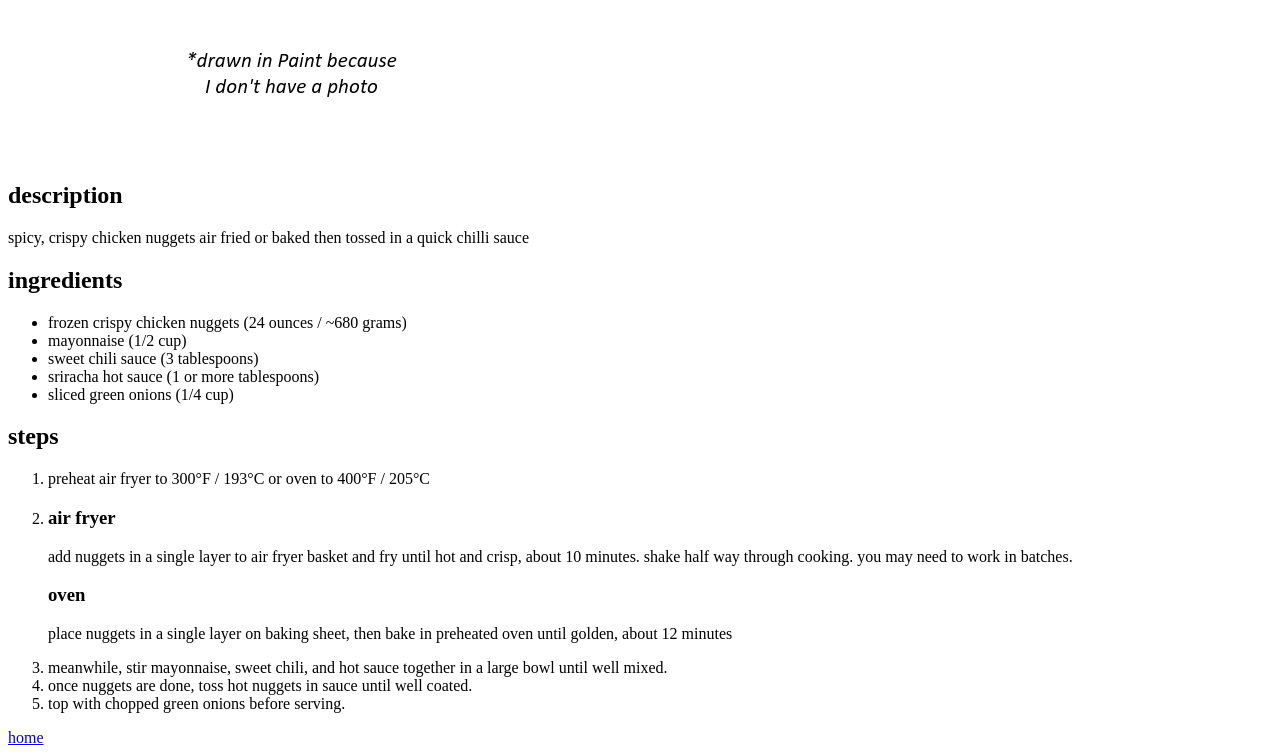
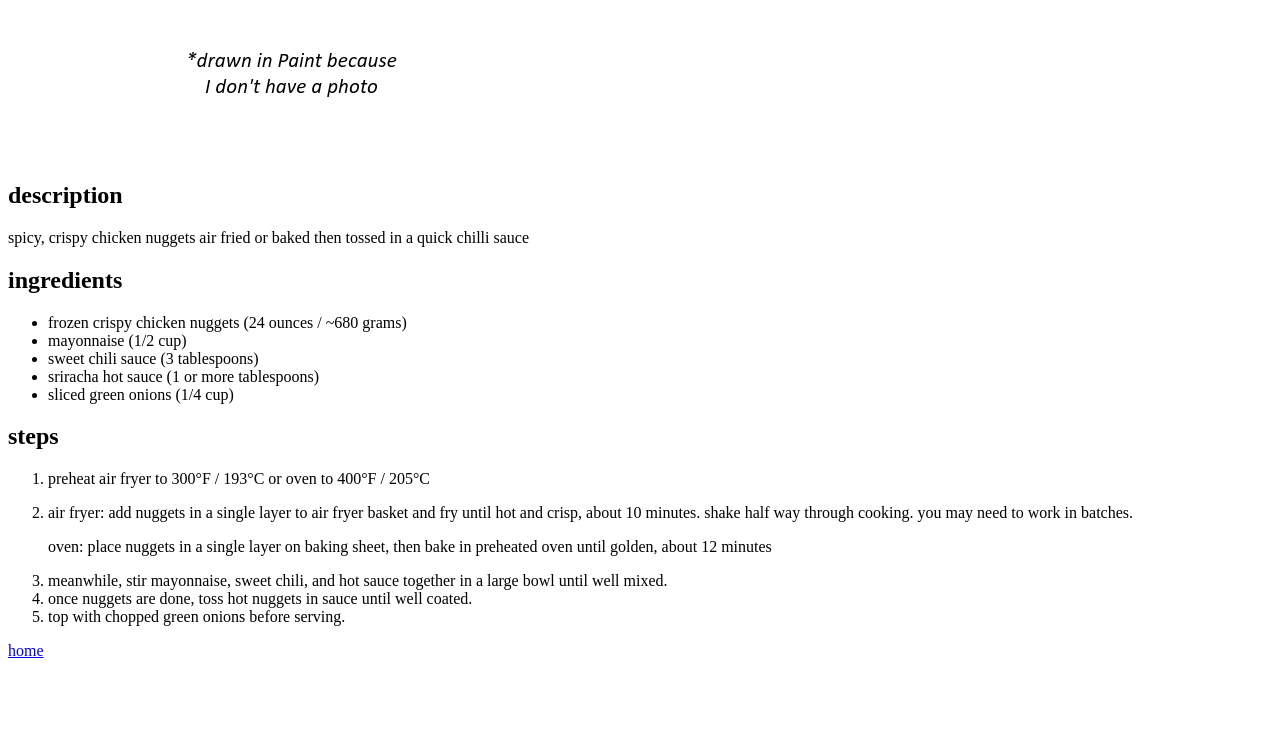
Before and after one commit to buysnoah/recipe-website, a plain HTML site: page recipes/bangbangchickenbites.html in a window 1280 px wide. Shown: the part 487-1242 px from the top of the page. After the commit the page ends 1155 px from the top, so only its background shows below. Drawn offline with Linux system fonts and the light colour scheme.

Commit message:
Edit format of bangbangchickenbites recipe

```diff
--- a/recipes/bangbangchickenbites.html
+++ b/recipes/bangbangchickenbites.html
@@ -25,10 +25,8 @@
         <ol>
             <li>preheat air fryer to 300°F / 193°C or oven to 400°F / 205°C</li>
             <li>
-                <h3>air fryer</h3>
-                <p>add nuggets in a single layer to air fryer basket and fry until hot and crisp, about 10 minutes. shake half way through cooking. you may need to work in batches.</p>
-                <h3>oven</h3>
-                <p>place nuggets in a single layer on baking sheet, then bake in preheated oven until golden, about 12 minutes</p>
+                <p>air fryer: add nuggets in a single layer to air fryer basket and fry until hot and crisp, about 10 minutes. shake half way through cooking. you may need to work in batches.</p>
+                <p>oven: place nuggets in a single layer on baking sheet, then bake in preheated oven until golden, about 12 minutes</p>
             </li>
             <li>meanwhile, stir mayonnaise, sweet chili, and hot sauce together in a large bowl until well mixed.</li>
             <li>once nuggets are done, toss hot nuggets in sauce until well coated.</li>
```
